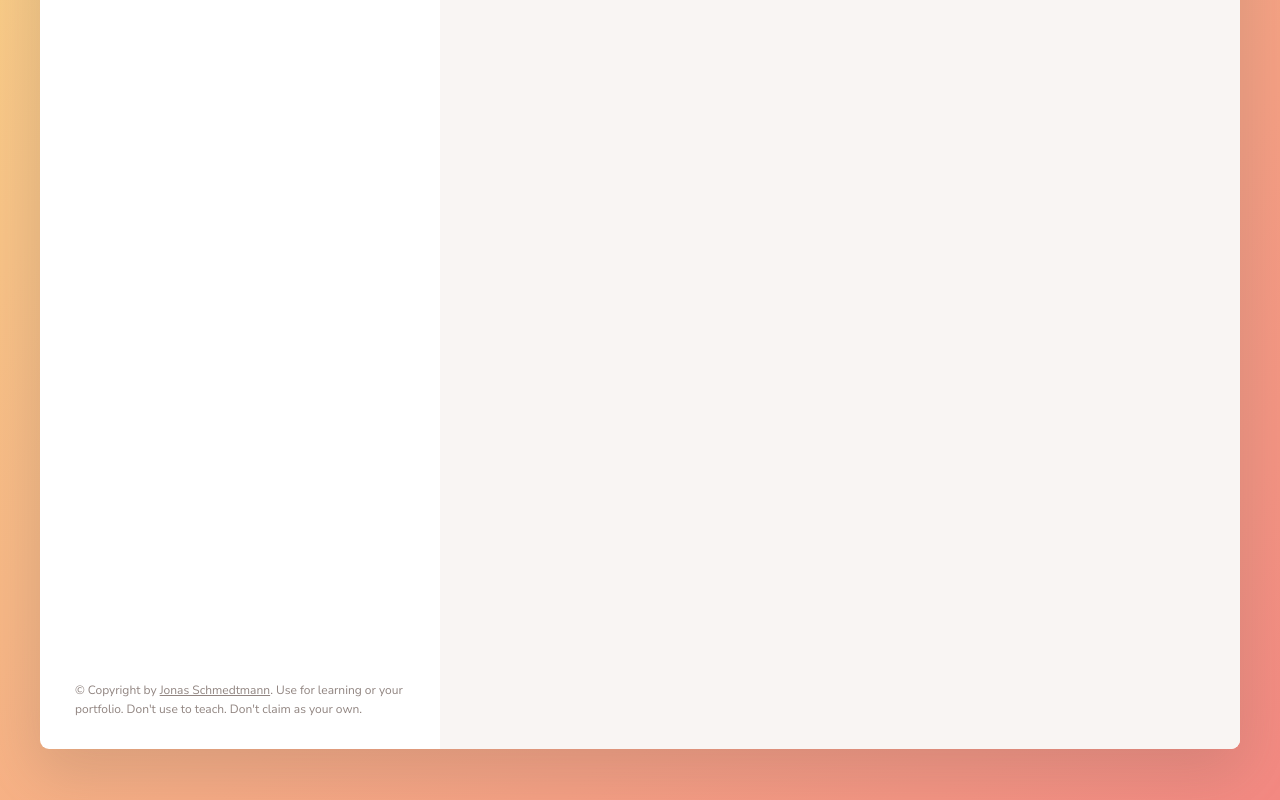
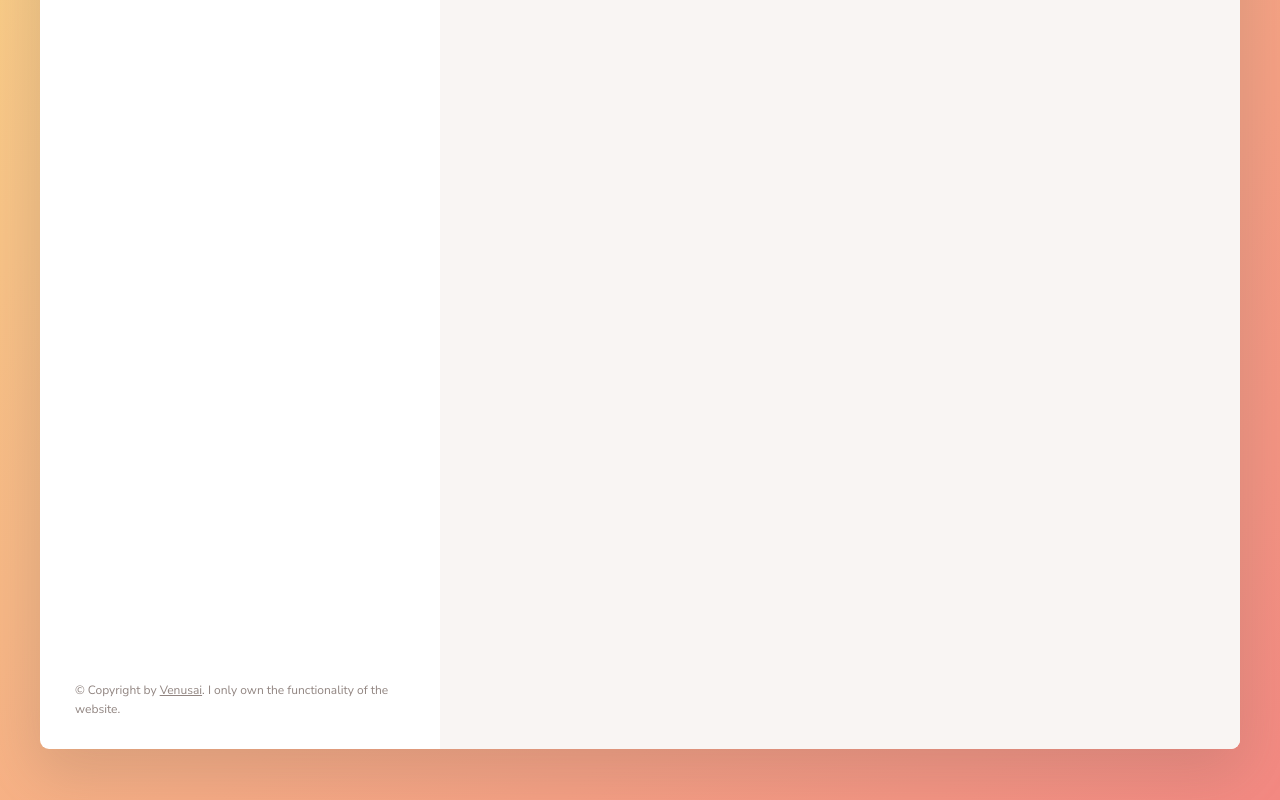
Before and after one commit to Venu005/forkify, a website built with Parcel: page index.html in a window 1280 px wide. Shown: the part 472-1272 px from the top of the page. Built offline with nearby package versions, Linux system fonts and the light colour scheme.

Commit message:
Update index.html

```diff
--- a/index.html
+++ b/index.html
@@ -127,10 +127,9 @@
           <a
             class="twitter-link"
             target="_blank"
-            href="https://twitter.com/jonasschmedtman"
-            >Jonas Schmedtmann</a
-          >. Use for learning or your portfolio. Don't use to teach. Don't claim
-          as your own.
+            href="https://github.com/Venu005"
+            >Venusai</a
+          >. I only own the functionality of the website.
         </p>
       </div>
 
```
